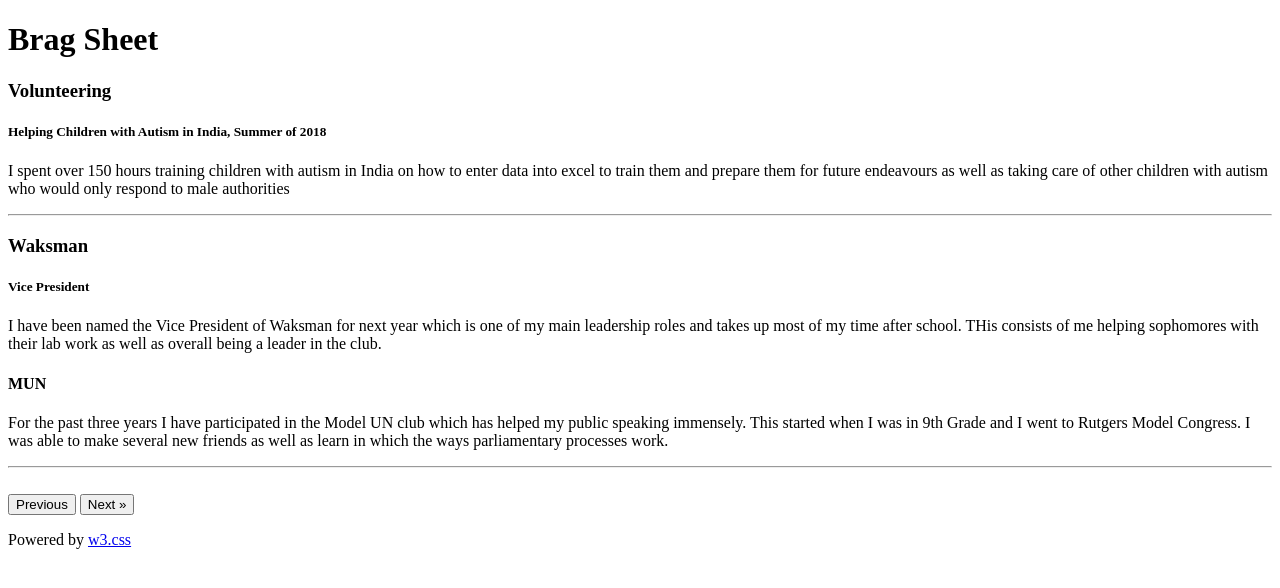
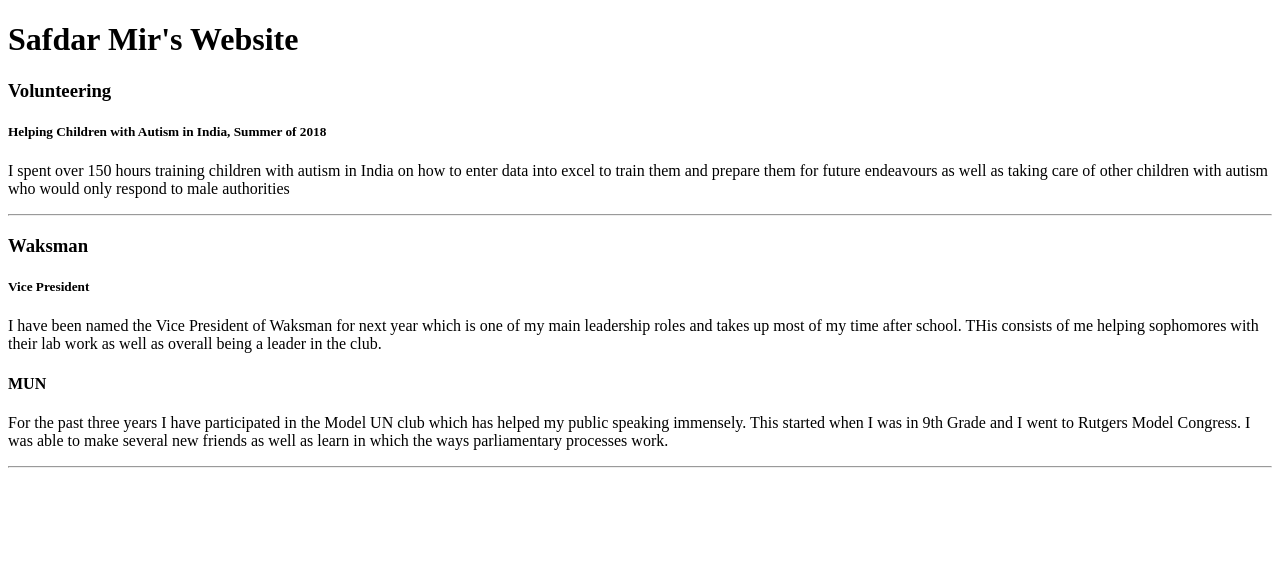
Before and after one commit to smirebnet/APCSPWebsite, a plain HTML site: page index.html in a window 1280 px wide. Drawn offline with Linux system fonts and the light colour scheme.

Commit message:
Update index.html

```diff
--- a/index.html
+++ b/index.html
@@ -1,6 +1,6 @@
 <!DOCTYPE html>
 <html>
-<title>Brag Sheet</title>
+<title>Website</title>
 </style>
 <body class="w3-light-grey">
 
@@ -10,7 +10,7 @@ and is wrapped around the whole page content, except for the footer in this exam
 
 <!-- Header -->
 <header class="w3-container w3-center w3-padding-32">
-  <h1><b>Brag Sheet</b></h1>
+  <h1><b>Safdar Mir's Website</b></h1>
 </header>
 
 <!-- Grid -->
@@ -75,12 +75,5 @@ and is wrapped around the whole page content, except for the footer in this exam
 <!-- END w3-content -->
 </div>
 
-<!-- Footer -->
-<footer class="w3-container w3-dark-grey w3-padding-32 w3-margin-top">
-  <button class="w3-button w3-black w3-disabled w3-padding-large w3-margin-bottom">Previous</button>
-  <button class="w3-button w3-black w3-padding-large w3-margin-bottom">Next »</button>
-  <p>Powered by <a href="https://www.w3schools.com/w3css/default.asp" target="_blank">w3.css</a></p>
-</footer>
-
 </body>
 </html>
```
